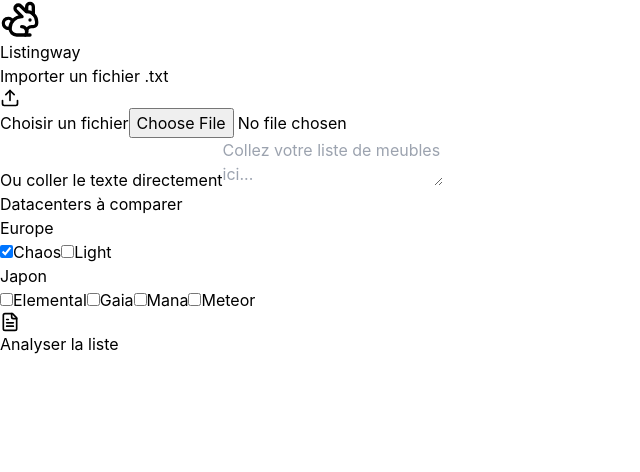
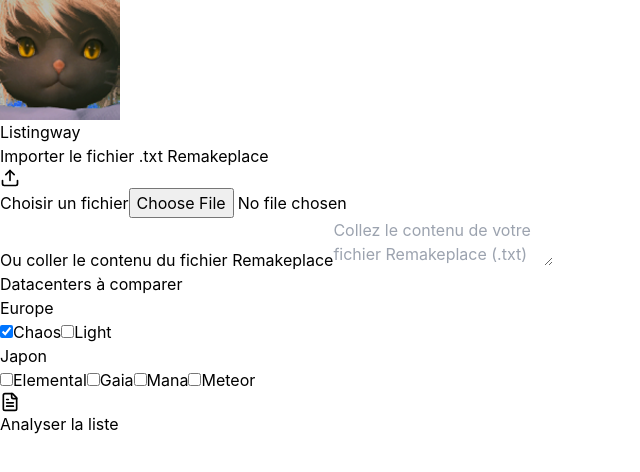
Before and after one commit to Obsidian-Chrome/listingway, a React (Vite) app: page / in a window 1280 px wide. Shown: the top 472 px of the page, without its empty margins (0-640 px from the left). Built offline with nearby package versions, Linux system fonts and the light colour scheme.

Commit message:
maj commit logo

```diff
--- a/index.html
+++ b/index.html
@@ -2,7 +2,7 @@
 <html lang="fr">
   <head>
     <meta charset="UTF-8" />
-    <link rel="icon" type="image/svg+xml" href="/vite.svg" />
+    <link rel="icon" type="image/png" href="/media/logo.png" />
     <meta name="viewport" content="width=device-width, initial-scale=1.0" />
     <title>Listingway</title>
   </head>
--- a/src/App.jsx
+++ b/src/App.jsx
@@ -1,9 +1,10 @@
 import { useState } from 'react'
-import { Upload, FileText, Download, Loader2, Rabbit } from 'lucide-react'
+import { Upload, FileText, Download, Loader2 } from 'lucide-react'
 import FurnitureTable from './components/FurnitureTable'
 import { parseFurnitureList } from './utils/parser'
 import { fetchPrices } from './utils/api'
 import backgroundImage from '/background.webp'
+import logo from '/media/logo.png'
 
 function App() {
   const [inputText, setInputText] = useState('')
@@ -114,8 +115,8 @@ function App() {
       <div className="relative z-10 container mx-auto px-4 py-8">
         <header className="text-center mb-8">
           <div className="flex items-center justify-center gap-4 mb-4">
-            <div className="w-16 h-16 bg-blue-600/80 backdrop-blur-sm rounded-lg flex items-center justify-center border-2 border-blue-400/50 shadow-lg">
-              <Rabbit size={40} className="text-white" />
+            <div className="w-16 h-16 bg-blue-600/80 backdrop-blur-sm rounded-lg flex items-center justify-center border-2 border-blue-400/50 shadow-lg overflow-hidden">
+              <img src={logo} alt="Listingway Logo" className="w-full h-full object-cover" />
             </div>
             <h1 className="text-5xl font-bold text-white drop-shadow-lg">
               Listingway
@@ -127,7 +128,7 @@ function App() {
           <div className="bg-slate-900/80 backdrop-blur-lg rounded-lg shadow-2xl p-6 mb-6 border border-blue-500/30">
             <div className="mb-4">
               <label className="block text-white font-semibold mb-2">
-                Importer un fichier .txt
+                Importer le fichier .txt Remakeplace
               </label>
               <div className="flex items-center gap-4">
                 <label className="flex items-center gap-2 px-4 py-2 bg-blue-600 hover:bg-blue-700 text-white rounded-lg cursor-pointer transition-colors shadow-lg">
@@ -145,12 +146,12 @@ function App() {
 
             <div className="mb-4">
               <label className="block text-white font-semibold mb-2">
-                Ou coller le texte directement
+                Ou coller le contenu du fichier Remakeplace
               </label>
               <textarea
                 value={inputText}
                 onChange={(e) => setInputText(e.target.value)}
-                placeholder="Collez votre liste de meubles ici..."
+                placeholder="Collez le contenu de votre fichier Remakeplace (.txt) ici..."
                 className="w-full h-64 px-4 py-2 bg-slate-800/80 border border-blue-400/40 rounded-lg text-white placeholder-blue-300/60 focus:outline-none focus:ring-2 focus:ring-blue-500 font-mono text-sm"
               />
             </div>
```
Also changed, not shown: media/logo.png (added).
